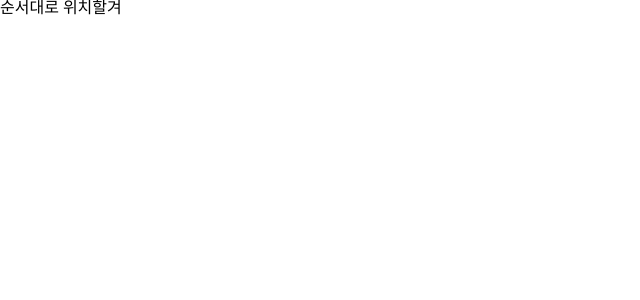
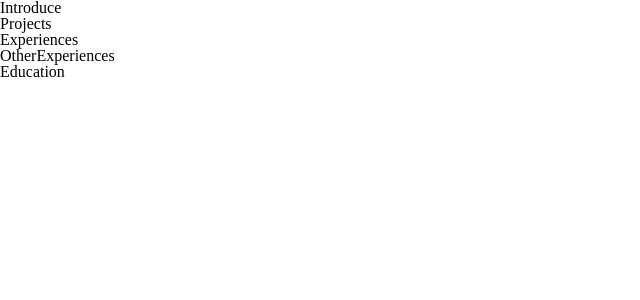
Before and after one commit to ihd0628/seunghoon-portfolio, a React (Create React App) app: page / in a window 1280 px wide. Shown: the top 300 px of the page, without its empty margins (0-640 px from the left). Built offline with nearby package versions, Linux system fonts and the light colour scheme.

Commit message:
chore : 기본 컴포넌트 생성

```diff
--- a/src/App.tsx
+++ b/src/App.tsx
@@ -1,7 +1,20 @@
 import React from 'react';
+import Education from 'components/Education';
+import Introduce from 'components/Introduce';
+import OtherExperiences from 'components/OtherExperiences';
+import Experiences from 'components/Experiences';
+import Projects from './components/Projects';
 
 function App() {
-  return <div>순서대로 위치할겨</div>;
+  return (
+    <>
+      <Introduce />
+      <Projects />
+      <Experiences />
+      <OtherExperiences />
+      <Education />
+    </>
+  );
 }
 
 export default App;
--- /dev/null
+++ b/src/components/Education.tsx
@@ -0,0 +1,7 @@
+import React from 'react';
+
+function Education() {
+  return <div>Education</div>;
+}
+
+export default Education;
--- /dev/null
+++ b/src/components/Experiences.tsx
@@ -0,0 +1,7 @@
+import React from 'react';
+
+function Experiences() {
+  return <div>Experiences</div>;
+}
+
+export default Experiences;
--- a/src/components/Introduce.tsx
+++ b/src/components/Introduce.tsx
@@ -1,7 +1,7 @@
 import React from 'react';
 
 function Introduce() {
-  return <div>sign</div>;
+  return <div>Introduce</div>;
 }
 
 export default Introduce;
--- /dev/null
+++ b/src/components/OtherExperiences.tsx
@@ -0,0 +1,7 @@
+import React from 'react';
+
+function OtherExperiences() {
+  return <div>OtherExperiences</div>;
+}
+
+export default OtherExperiences;
--- /dev/null
+++ b/src/components/Projects.tsx
@@ -0,0 +1,7 @@
+import React from 'react';
+
+function Projects() {
+  return <div>Projects</div>;
+}
+
+export default Projects;
```
